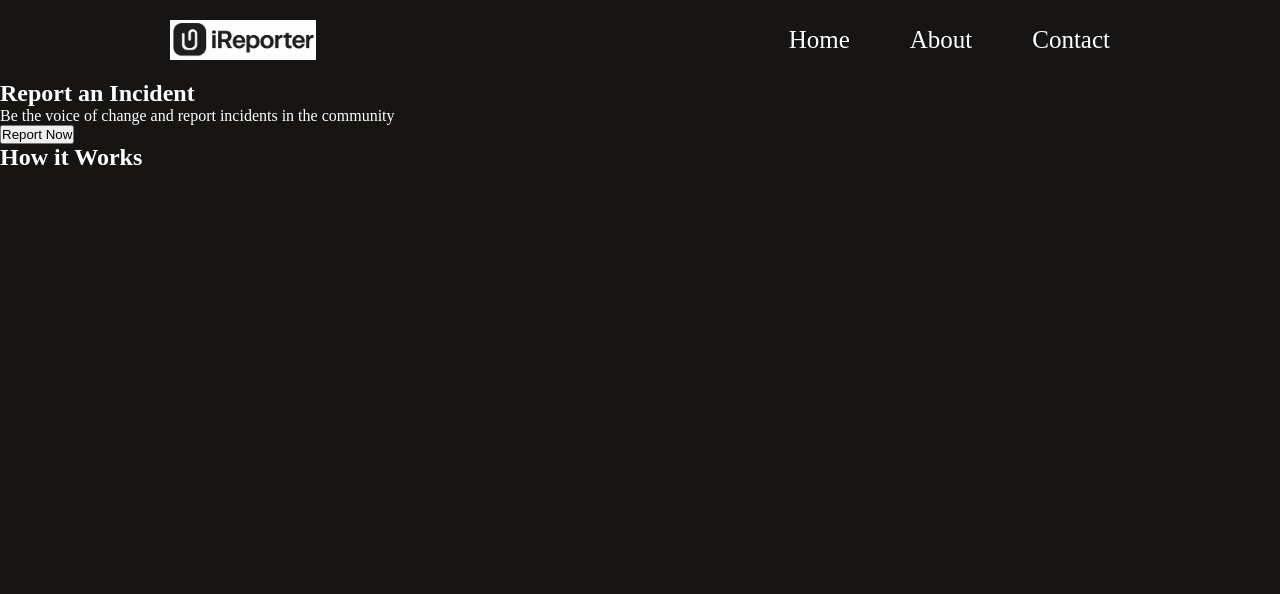
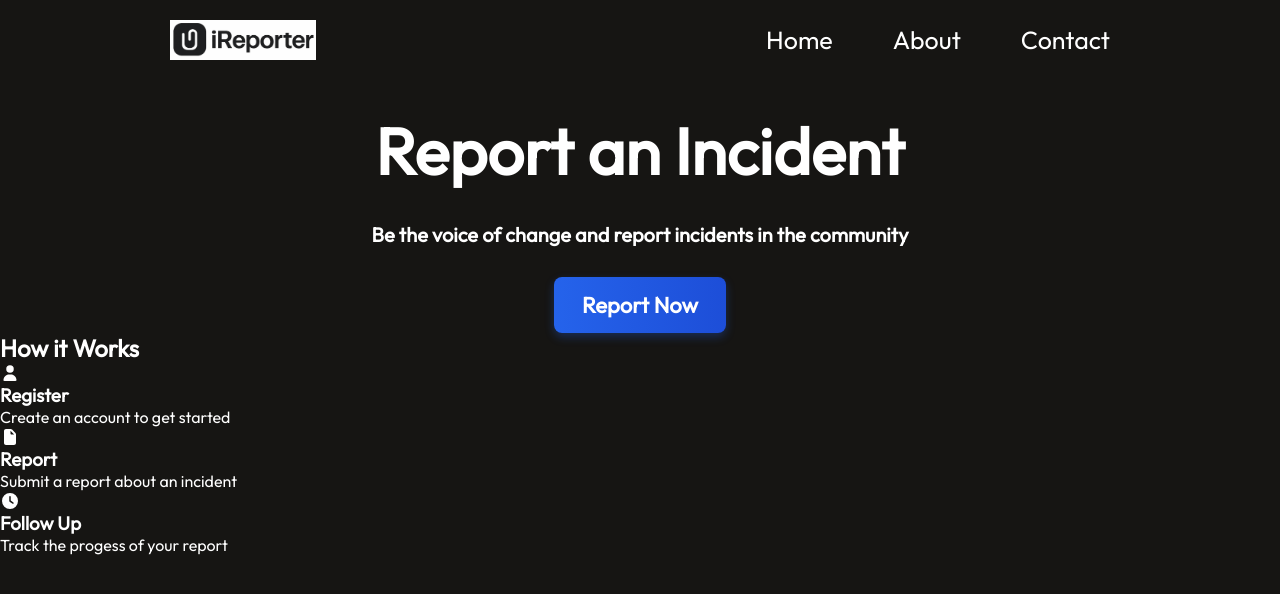
Before and after one commit to KipletingEdwin/iReporter-client, a React (Vite) app: page / in a window 1280 px wide. Shown: the top 594 px of the page. Built offline with nearby package versions, Linux system fonts and the light colour scheme.

Commit message:
add hero section

```diff
--- a/index.html
+++ b/index.html
@@ -4,6 +4,9 @@
     <meta charset="UTF-8" />
     <link rel="icon" type="image/svg+xml" href="/vite.svg" />
     <meta name="viewport" content="width=device-width, initial-scale=1.0" />
+    <link rel="preconnect" href="https://fonts.googleapis.com">
+    <link rel="preconnect" href="https://fonts.gstatic.com" crossorigin>
+    <link href="https://fonts.googleapis.com/css2?family=Outfit&display=swap" rel="stylesheet">
     <title>iReporter</title>
   </head>
   <body>
--- a/package.json
+++ b/package.json
@@ -10,6 +10,9 @@
     "preview": "vite preview"
   },
   "dependencies": {
+    "@fortawesome/fontawesome-svg-core": "^7.0.1",
+    "@fortawesome/free-solid-svg-icons": "^7.0.1",
+    "@fortawesome/react-fontawesome": "^3.0.2",
     "react": "^19.1.1",
     "react-dom": "^19.1.1"
   },
--- a/src/Components/Hero/Hero.css
+++ b/src/Components/Hero/Hero.css
@@ -0,0 +1,40 @@
+.hero{
+    /* background-color: red; */
+    margin: 30px 0px;
+}
+
+.hero-details{
+    /* background-color: green; */
+    display: flex;
+    flex-direction: column;
+    align-items: center;
+
+}
+
+.hero-details h2{
+    font-size: 65px;
+    margin-top: 20px;
+    /* background-color: yellow; */
+}
+
+.hero-details p{
+    font-size: 20px;
+    font-weight: 600;
+    padding: 30px 10px;
+    /* background-color: orange; */
+}
+
+.hero-button{
+    display: inline-block;
+    padding: 14px 28px;
+    background: linear-gradient(90deg, #2563eb, #1d4ed8);
+    color: #ffffff;
+    font-size: 22px;
+    font-weight: 600;
+    border: none;
+    border-radius: 8px;
+    cursor: pointer;
+
+    transition: all 0.3s ease;
+    box-shadow: 0 4px 10px rgba(37, 99, 235, 0.3);
+}
--- a/src/Components/Hero/Hero.jsx
+++ b/src/Components/Hero/Hero.jsx
@@ -1,25 +1,40 @@
 import React from 'react'
 import './Hero.css'
+import { FontAwesomeIcon } from "@fortawesome/react-fontawesome";
+import { faUser,faClock,faFile } from "@fortawesome/free-solid-svg-icons";
 
 const Hero = () => {
   return (
     <div className='hero'>
-        <div>
+        <div className='hero-details'>
         <h2>Report an Incident</h2>
         <p>Be the voice of change and report incidents in the community</p>
-        <button>Report Now</button>
+        <button className='hero-button'>Report Now</button>
         </div>
 
         <div className='works'>
             <h2>How it Works</h2>
             <div className='works-details'>
 
+                <div className="register">
+                <FontAwesomeIcon icon={faUser} />
+                    <h3>Register</h3>
+                    <p>Create an account to get started</p>
+                </div>
+
+                <div className="register">
+                <FontAwesomeIcon icon={faFile} />
+                    <h3>Report</h3>
+                    <p>Submit a report about an incident</p>
+                </div>
+
+                <div className="register">
+                <FontAwesomeIcon icon={faClock} />
+                    <h3>Follow Up</h3>
+                    <p>Track the progess of your report </p>
+                </div>
             </div>
-
         </div>
-
-
-
     </div>
 
 
--- a/src/index.css
+++ b/src/index.css
@@ -1,6 +1,7 @@
 *{
     padding: 0;
     margin: 0;
+    font-family: "Outfit",sans-serif;
 
 }
 
```
Also changed, not shown: 1 other file (tests, documents, lock files or other folders).
